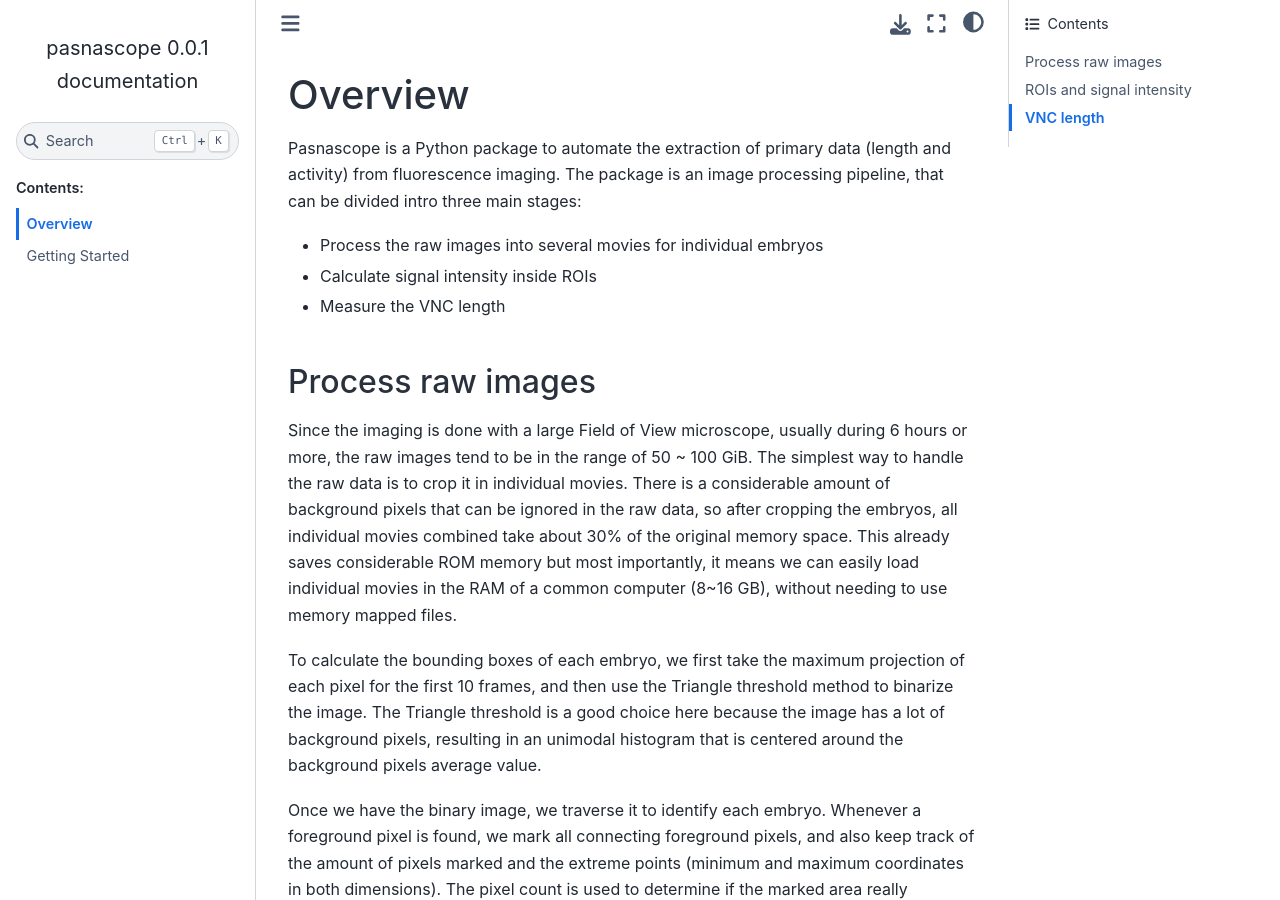
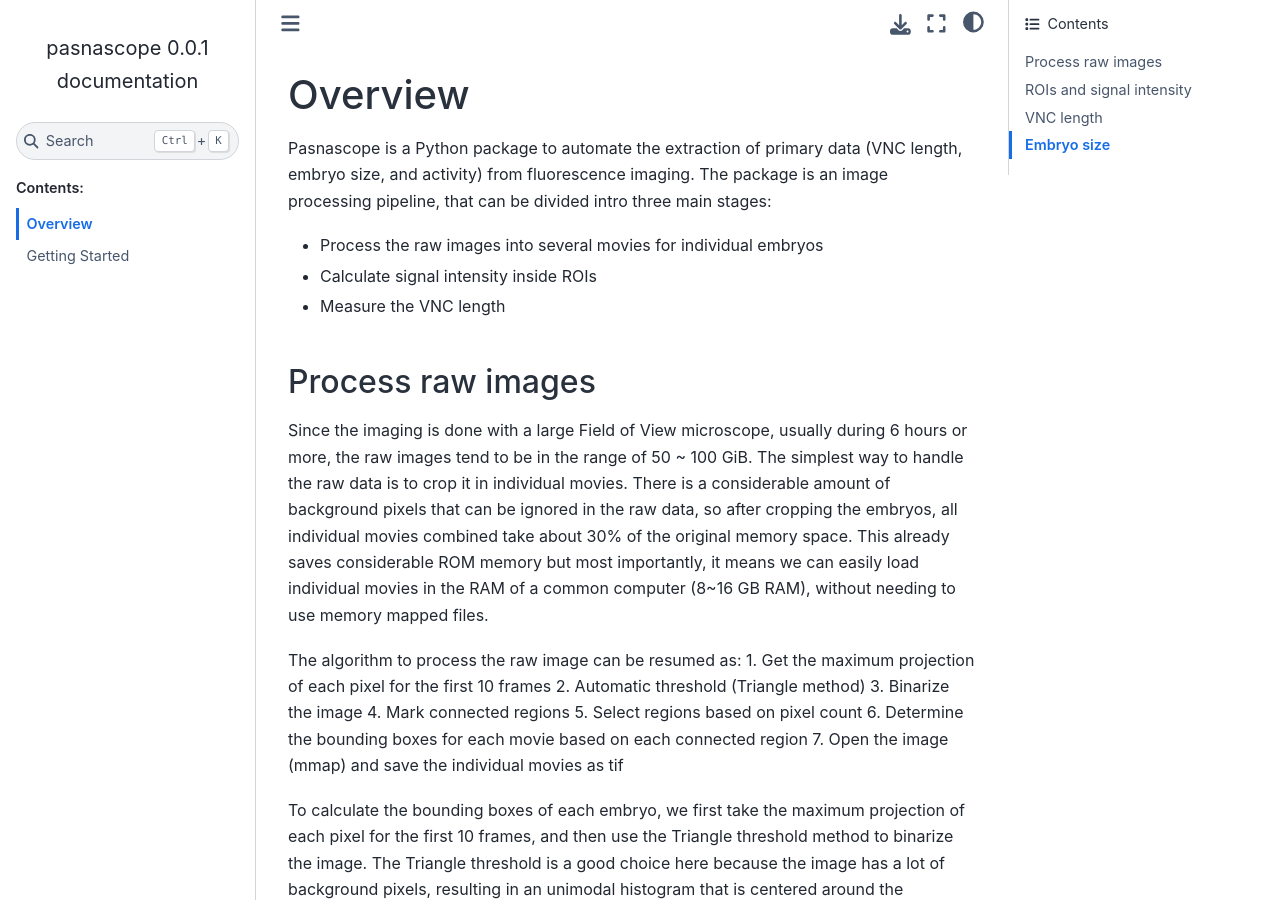
Before and after one commit to ACRLab/snazzy, a Sphinx documentation site: the page built from docs/source/Overview.rst, in a window 1280 px wide and 900 px high. Built offline with Sphinx 7.4.7 and the Sphinx Book theme 1.1.4, drawn with Linux system fonts in a browser that asks for light colours; some of the changed text lies outside the part shown.

Commit message:
Updates docs

```diff
--- a/docs/source/Overview.rst
+++ b/docs/source/Overview.rst
@@ -1,7 +1,7 @@
 Overview
 ========
 
-Pasnascope is a Python package to automate the extraction of primary data (length and activity) from fluorescence imaging.
+Pasnascope is a Python package to automate the extraction of primary data (VNC length, embryo size, and activity) from fluorescence imaging.
 The package is an image processing pipeline, that can be divided intro three main stages:
 
 * Process the raw images into several movies for individual embryos
@@ -14,7 +14,16 @@
 Since the imaging is done with a large Field of View microscope, usually during 6 hours or more, the raw images tend to be in the range of 50 ~ 100 GiB.
 The simplest way to handle the raw data is to crop it in individual movies.
 There is a considerable amount of background pixels that can be ignored in the raw data, so after cropping the embryos, all individual movies combined take about 30% of the original memory space.
-This already saves considerable ROM memory but most importantly, it means we can easily load individual movies in the RAM of a common computer (8~16 GB), without needing to use memory mapped files.
+This already saves considerable ROM memory but most importantly, it means we can easily load individual movies in the RAM of a common computer (8~16 GB RAM), without needing to use memory mapped files.
+
+The algorithm to process the raw image can be resumed as:
+1. Get the maximum projection of each pixel for the first 10 frames
+2. Automatic threshold (Triangle method)
+3. Binarize the image
+4. Mark connected regions
+5. Select regions based on pixel count
+6. Determine the bounding boxes for each movie based on each connected region
+7. Open the image (mmap) and save the individual movies as tif
 
 To calculate the bounding boxes of each embryo, we first take the maximum projection of each pixel for the first 10 frames, and then use the Triangle threshold method to binarize the image.
 The Triangle threshold is a good choice here because the image has a lot of background pixels, resulting in an unimodal histogram that is centered around the background pixels average value.
@@ -63,3 +72,14 @@
 5. Estimate VNC length with the line fitted with RANSAC
 
 The `vnc-length <LINK>` notebook has a more complete description and illustrates how the algorithm works.
+
+Embryo size
+-----------
+
+The full embryo size is calculated by approximating the entire embryo shape as an ellipse, and measuring this ellipse's diameter.
+
+The steps to calculate the embryo size are:
+1. Equalize the image histogram
+2. Automatic threshold (Triangle method)
+3. Binarize the image
+4. Calculate the corresponding ellipse's major axis
```
